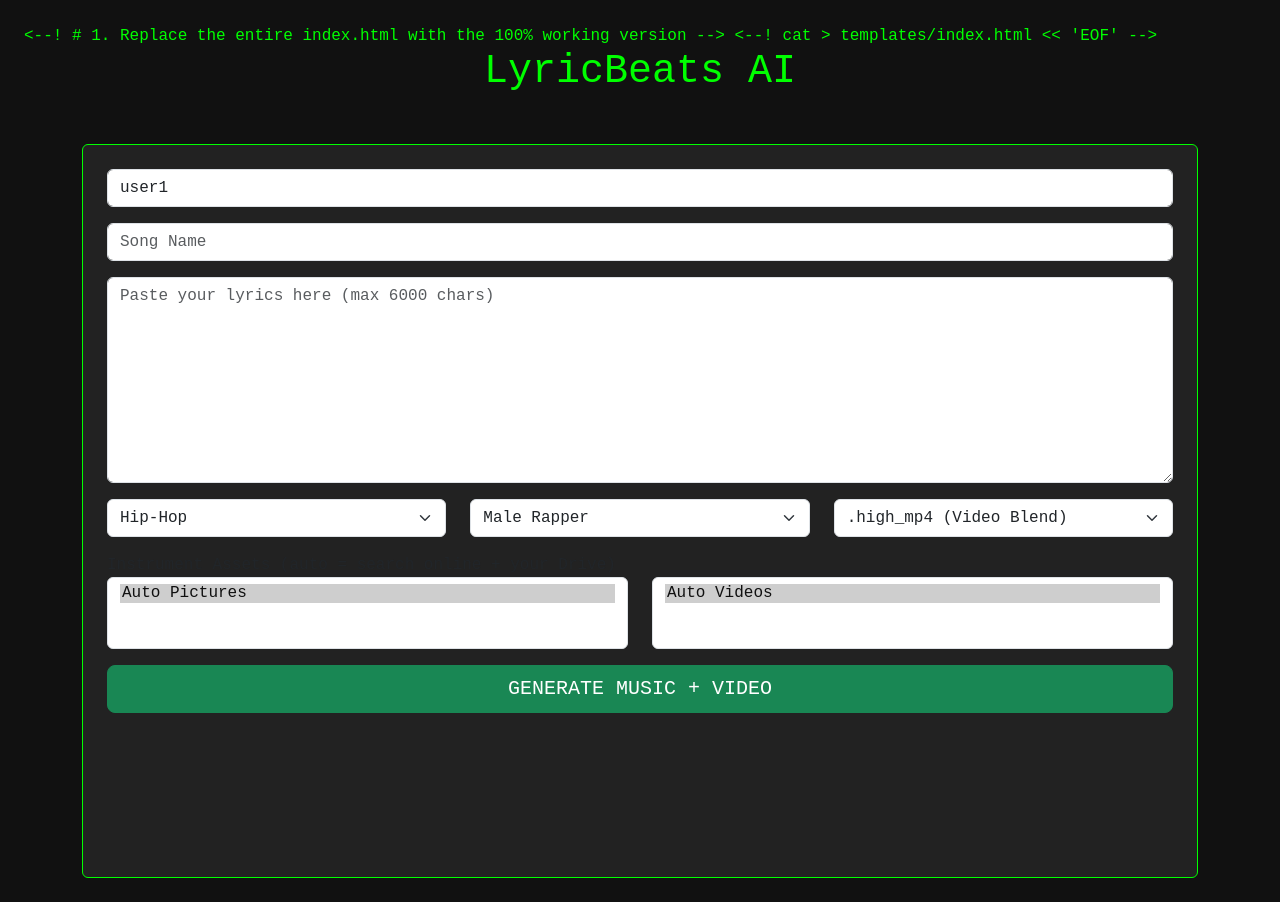
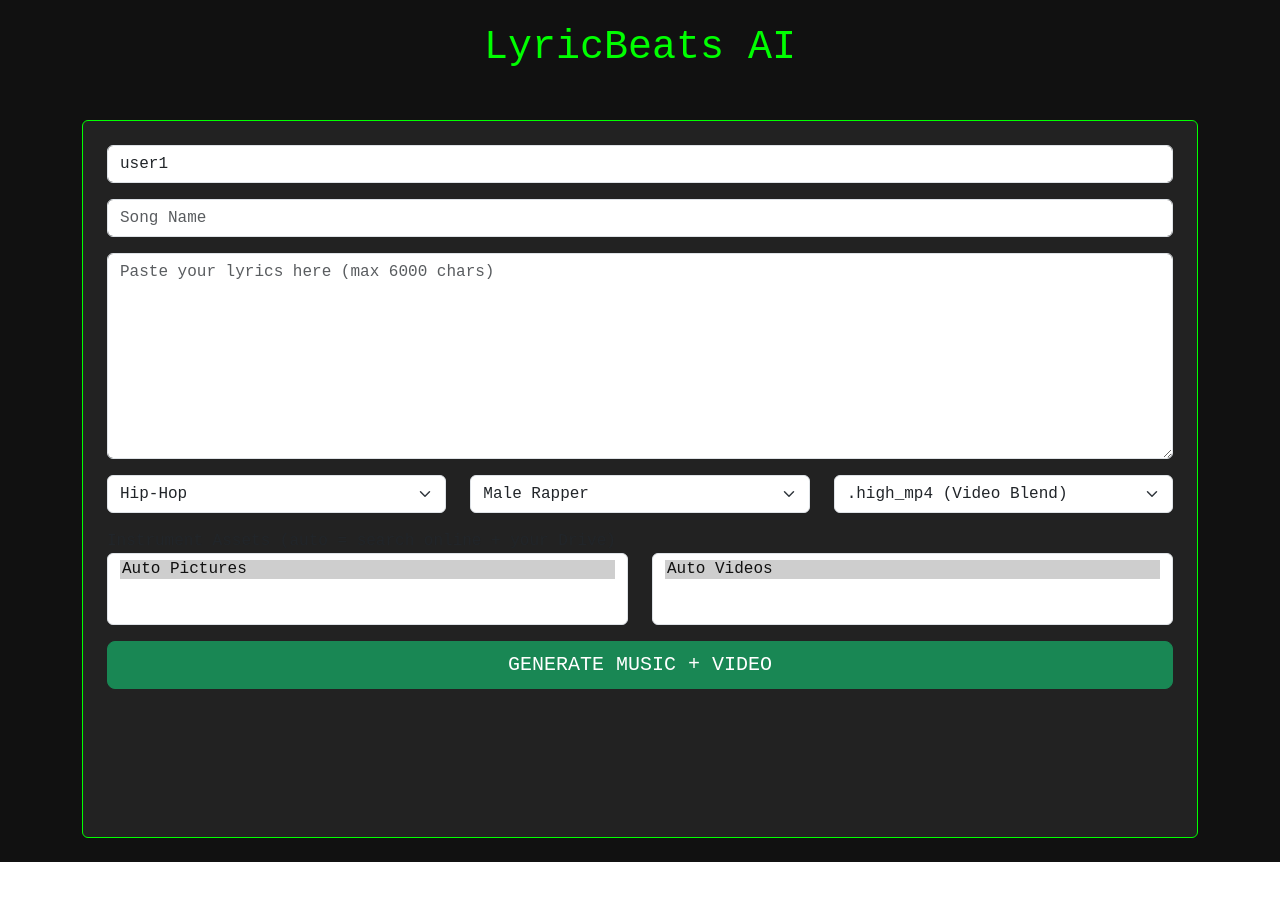
Before and after one commit to nonahgame/music-getor, a Python web app: template templates/index.html in a window 1280 px wide. After the commit the page ends 862 px from the top, so only its background shows below. Run offline with Jinja, Linux system fonts and the light colour scheme; the template is opened without the code that fills it, so the values that code supplies are empty.

Commit message:
Update index.html

```diff
--- a/templates/index.html
+++ b/templates/index.html
@@ -1,5 +1,5 @@
-<--! # 1. Replace the entire index.html with the 100% working version -->
-<--! cat > templates/index.html << 'EOF' -->
+<!-- # 1. Replace the entire index.html with the 100% working version -->
+<!-- cat > templates/index.html << 'EOF' -->
 <!DOCTYPE html>
 <html lang="en">
 <head>
```
